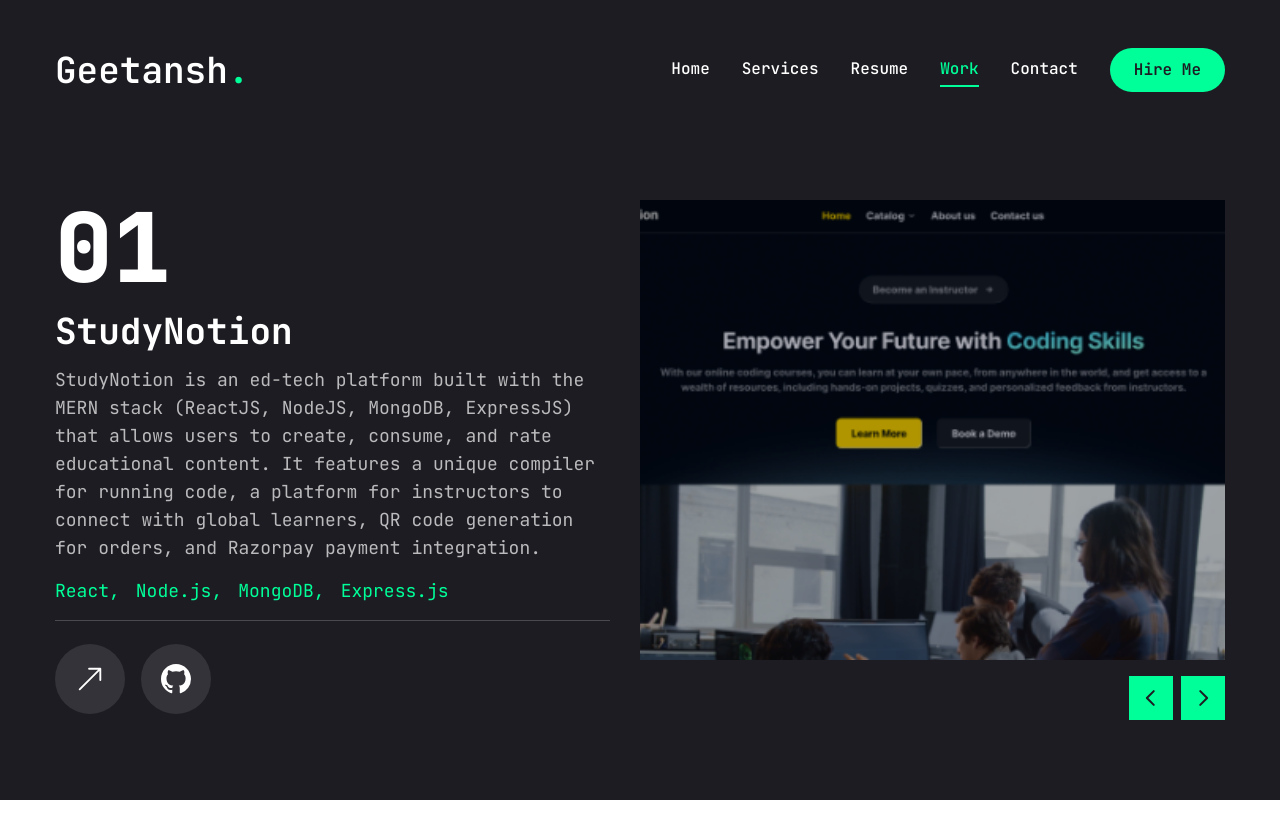
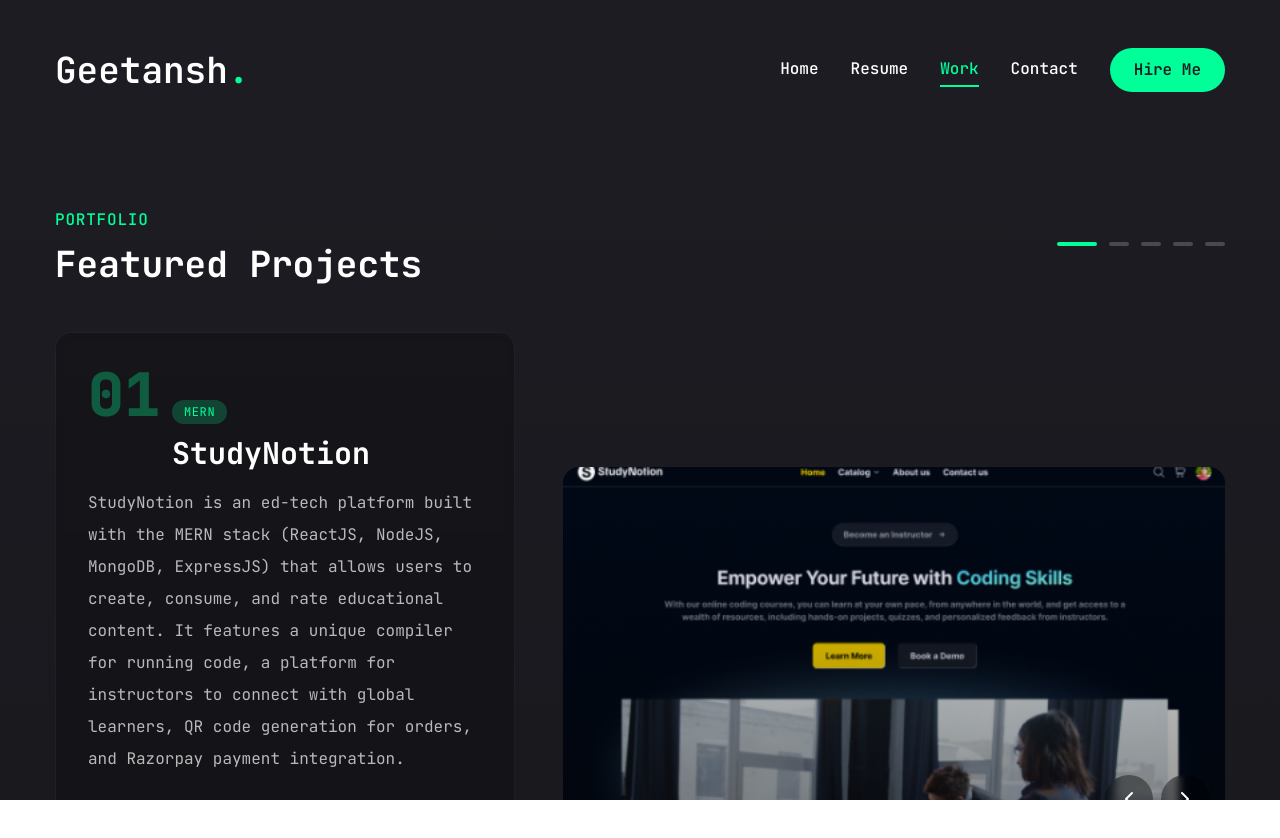
Before and after one commit to Geetansh431/Portfolio, a Next.js app: page /work in a window 1280 px wide. Shown: the top 838 px of the page. Before the commit the page ends 800 px from the top, so only its background shows below. Built offline with nearby package versions, Linux system fonts and the light colour scheme.

Commit message:
Imporved Work UI/Changed Resume/Contact Page Optimization

```diff
--- a/app/page.jsx
+++ b/app/page.jsx
@@ -23,7 +23,7 @@
           {/* Button and Socials */}
           <div className="flex flex-col xl:flex-row items-center gap-4">
             <a
-              href="/Improving_Resume%20(1).pdf" // Path to the file in the public folder
+              href="/GEETANSH_RESUME.pdf" // Path to the file in the public folder
               download="Geetansh_Resume.pdf" // Desired filename when downloaded
               className="uppercase flex items-center gap-2 border border-accent rounded-lg px-4 py-2 hover:bg-accent hover:text-primary transition-all duration-500"
             >
--- a/app/work/page.jsx
+++ b/app/work/page.jsx
@@ -3,12 +3,15 @@
 import { motion } from "framer-motion"
 import { useState } from "react"
 import { Swiper, SwiperSlide } from "swiper/react"
+import { Navigation, Pagination, EffectFade } from "swiper"
 import "swiper/css"
+import "swiper/css/navigation"
+import "swiper/css/pagination"
+import "swiper/css/effect-fade"
 import { BsArrowUpRight, BsGithub } from "react-icons/bs"
 import { Tooltip, TooltipContent, TooltipProvider, TooltipTrigger } from "@/components/ui/tooltip"
 import Link from "next/link"
 import Image from "next/image"
-import WorkSliderBtns from "@/components/WorkSliderBtns"
 
 const projects = [
   {
@@ -18,7 +21,7 @@
     description: "StudyNotion is an ed-tech platform built with the MERN stack (ReactJS, NodeJS, MongoDB, ExpressJS) that allows users to create, consume, and rate educational content. It features a unique compiler for running code, a platform for instructors to connect with global learners, QR code generation for orders, and Razorpay payment integration.",
     stack: [{ name: "React" }, { name: "Node.js" }, { name: "MongoDB" }, { name: "Express.js" }],
     image: '/assets/assets/work/thumb1.png',
-    live: '',
+    live: 'https://study-notion-theta-dusky.vercel.app/',
     github: "https://github.com/Geetansh431/StudyNotion"
   },
   {
@@ -46,7 +49,7 @@
     category: 'Java',
     title: "Flappy Bird",
     description: "This is a simple clone of the popular Flappy Bird game, developed using Java and Swing for the graphical user interface. The objective of the game is to control a bird, avoiding obstacles by flying between them.",
-    stack: [{ name: "Java" }, { name: "Swing" },],
+    stack: [{ name: "Java" }, { name: "Swing" }],
     image: '/assets/assets/work/thumb4.png',
     live: '',
     github: "https://github.com/Geetansh431/FlappyBird"
@@ -59,103 +62,182 @@
     stack: [{ name: "React" }, { name: "Redux" }, { name: "Node.js" }, { name: "MongoDB" }],
     image: '/assets/assets/work/thumb5.png',
     live: '',
-    github: "This project is a web application that replicates the core functionalities of Airbnb, allowing users to book accommodations, manage listings, and handle bookings seamlessly. Built with a modern tech stack, this application aims to provide a user-friendly experience similar to Airbnb."
+    github: "https://github.com/Geetansh431/Airbnb"
   },
 ]
 
 const Work = () => {
-  const [project, setProject] = useState(projects[0]);
-  const handleSlideChange = (swiper) => {
-    // Get the current slide index
-    const currentIndex = swiper.activeIndex;
-    // Update the project state based on the current slide index
-    setProject(projects[currentIndex]);
-  };
+  const [activeProject, setActiveProject] = useState(0);
 
   return (
     <motion.section
       initial={{ opacity: 0 }}
-      animate={{ opacity: 1, transition: { delay: 2.4, duration: 0.4, ease: "easeIn" } }}
-      className="min-h-[80vh] flex flex-col justify-center py-12 xl:px-0"
+      animate={{ opacity: 1, transition: { delay: 1.2, duration: 0.4, ease: "easeIn" } }}
+      className="py-16 bg-gradient-to-b from-transparent to-black/20"
     >
       <div className="container mx-auto">
-        <div className="flex flex-col xl:flex-row xl:gap-[30px]">
-          <div className="w-full xl:w-[50%] xl:h-[460px] flex flex-col xl:justify-between order-2 xl:order-none">
-            <div className="flex flex-col gap-[15px] h-[50%]">
-              {/* Outline */}
-              <div className="text-8xl leading-none font-extrabold text-transparent bg-clip-text text-white">{project.num}</div>
-              {/* Project Title */}
-              <h2 className="text-4xl font-bold text-white">{project.title}</h2>
-              {/* Project Description */}
-              <p className="text-white/70 text-lg">{project.description}</p>
-              {/* Tech Stack */}
-              <ul className="flex gap-4 text-lg text-accent">
-                {project.stack.map((item, index) => (
-                  <li key={index}>
-                    {item.name}
-                    {index !== project.stack.length - 1 && ","}
-                  </li>
-                ))}
-              </ul>
-              <div className="border-t border-white/20"></div>
-              {/* Buttons */}
-              <div className="flex items-center gap-4 mt-2">
-                {/* Live Project Button */}
-                <Link href={project.live || project.github}>
-                  <TooltipProvider delayDuration={100}>
-                    <Tooltip>
-                      <TooltipTrigger className="w-[70px] h-[70px] rounded-full bg-white/10 flex justify-center items-center group hover:bg-white/20 transition-all">
-                        <BsArrowUpRight className="text-white text-3xl group-hover:text-accent" />
-                      </TooltipTrigger>
-                      <TooltipContent>
-                        <p>Live Project</p>
-                      </TooltipContent>
-                    </Tooltip>
-                  </TooltipProvider>
-                </Link>
-                {/* GitHub Button */}
-                <Link href={project.github}>
-                  <TooltipProvider delayDuration={100}>
-                    <Tooltip>
-                      <TooltipTrigger className="w-[70px] h-[70px] rounded-full bg-white/10 flex justify-center items-center group hover:bg-white/20 transition-all">
-                        <BsGithub className="text-white text-3xl group-hover:text-accent" />
-                      </TooltipTrigger>
-                      <TooltipContent>
-                        <p>GitHub Repo</p>
-                      </TooltipContent>
-                    </Tooltip>
-                  </TooltipProvider>
-                </Link>
+        <div className="flex items-center justify-between mb-12">
+          <div>
+            <h4 className="text-accent mb-2 uppercase tracking-wider font-medium">Portfolio</h4>
+            <h2 className="text-3xl md:text-4xl font-bold text-white">Featured Projects</h2>
+          </div>
+
+          <div className="hidden md:flex items-center gap-3">
+            {projects.map((_, index) => (
+              <button
+                key={index}
+                onClick={() => setActiveProject(index)}
+                className={`h-1 ${index === activeProject ? 'w-10 bg-accent' : 'w-5 bg-white/20'} transition-all duration-300 rounded-full`}
+                aria-label={`View project ${index + 1}`}
+              />
+            ))}
+          </div>
+        </div>
+
+        {/* Main Project Showcase */}
+        <div className="grid grid-cols-1 lg:grid-cols-12 gap-8 lg:gap-12 items-center">
+          {/* Project Details */}
+          <div className="lg:col-span-5 order-2 lg:order-1">
+            <div className="bg-black/20 backdrop-blur-sm p-6 md:p-8 rounded-2xl border border-white/5">
+              <div className="flex items-baseline gap-3 mb-4">
+                <span className="text-6xl font-extrabold text-accent/30">{projects[activeProject].num}</span>
+                <div>
+                  <span className="px-3 py-1 bg-accent/20 text-accent rounded-full text-xs uppercase tracking-wider">{projects[activeProject].category}</span>
+                  <h3 className="text-2xl md:text-3xl font-bold text-white mt-2">{projects[activeProject].title}</h3>
+                </div>
+              </div>
+
+              <p className="text-white/70 mb-6">
+                {projects[activeProject].description}
+              </p>
+
+              <div className="mb-6">
+                <h4 className="text-white text-sm mb-3 font-medium">Technologies Used:</h4>
+                <div className="flex flex-wrap gap-2">
+                  {projects[activeProject].stack.map((tech, index) => (
+                    <span
+                      key={index}
+                      className="px-3 py-1 bg-white/5 border border-white/10 rounded-full text-white/80 text-sm"
+                    >
+                      {tech.name}
+                    </span>
+                  ))}
+                </div>
+              </div>
+
+              <div className="flex items-center gap-4">
+                {/* Live Project Button - Updated with target="_blank" and rel="noopener noreferrer" */}
+                <a
+                  href={projects[activeProject].live || projects[activeProject].github}
+                  target="_blank"
+                  rel="noopener noreferrer"
+                  className="flex items-center gap-2 px-5 py-3 rounded-lg bg-accent text-black font-medium transition-transform hover:translate-y-[-2px]"
+                >
+                  <span>Live Demo</span>
+                  <BsArrowUpRight />
+                </a>
+
+                {/* GitHub Button - Updated with target="_blank" and rel="noopener noreferrer" */}
+                <a
+                  href={projects[activeProject].github}
+                  target="_blank"
+                  rel="noopener noreferrer"
+                  className="flex items-center gap-2 px-5 py-3 rounded-lg bg-white/10 text-white font-medium transition-all hover:bg-white/20"
+                >
+                  <BsGithub />
+                  <span>Source Code</span>
+                </a>
+              </div>
+
+              {/* Mobile Project Navigation */}
+              <div className="flex justify-between items-center mt-8 lg:hidden">
+                <button
+                  onClick={() => setActiveProject(prev => prev === 0 ? projects.length - 1 : prev - 1)}
+                  className="h-10 w-10 rounded-full bg-white/10 flex items-center justify-center hover:bg-white/20"
+                >
+                  <svg xmlns="http://www.w3.org/2000/svg" width="20" height="20" viewBox="0 0 24 24" fill="none" stroke="currentColor" strokeWidth="2" strokeLinecap="round" strokeLinejoin="round" className="text-white">
+                    <path d="M15 18l-6-6 6-6" />
+                  </svg>
+                </button>
+                <div className="text-white/50">
+                  {activeProject + 1} / {projects.length}
+                </div>
+                <button
+                  onClick={() => setActiveProject(prev => prev === projects.length - 1 ? 0 : prev + 1)}
+                  className="h-10 w-10 rounded-full bg-white/10 flex items-center justify-center hover:bg-white/20"
+                >
+                  <svg xmlns="http://www.w3.org/2000/svg" width="20" height="20" viewBox="0 0 24 24" fill="none" stroke="currentColor" strokeWidth="2" strokeLinecap="round" strokeLinejoin="round" className="text-white">
+                    <path d="M9 18l6-6-6-6" />
+                  </svg>
+                </button>
               </div>
             </div>
           </div>
 
-          {/* Swiper Section */}
-          <div className="w-full xl:w-[50%] xl:h-[520px] relative">
-            <Swiper
-              spaceBetween={30}
-              slidesPerView={1}
-              className="xl:h-[520px] mb-12"
-              onSlideChange={handleSlideChange}
+          {/* Project Image */}
+          <div className="lg:col-span-7 order-1 lg:order-2">
+            <div className="relative rounded-2xl overflow-hidden group">
+              <div className="w-full aspect-[16/9] relative">
+                <Image
+                  src={projects[activeProject].image}
+                  alt={projects[activeProject].title}
+                  layout="fill"
+                  objectFit="cover"
+                  className="transition-transform duration-700 group-hover:scale-105"
+                />
+                <div className="absolute inset-0 bg-gradient-to-t from-black/60 to-transparent opacity-70"></div>
+              </div>
+
+              <div className="absolute bottom-0 right-0 p-4 hidden lg:flex gap-2">
+                <button
+                  onClick={() => setActiveProject(prev => prev === 0 ? projects.length - 1 : prev - 1)}
+                  className="h-12 w-12 rounded-full bg-black/40 backdrop-blur-sm flex items-center justify-center hover:bg-accent transition-all text-white"
+                >
+                  <svg xmlns="http://www.w3.org/2000/svg" width="24" height="24" viewBox="0 0 24 24" fill="none" stroke="currentColor" strokeWidth="2" strokeLinecap="round" strokeLinejoin="round">
+                    <path d="M15 18l-6-6 6-6" />
+                  </svg>
+                </button>
+                <button
+                  onClick={() => setActiveProject(prev => prev === projects.length - 1 ? 0 : prev + 1)}
+                  className="h-12 w-12 rounded-full bg-black/40 backdrop-blur-sm flex items-center justify-center hover:bg-accent transition-all text-white"
+                >
+                  <svg xmlns="http://www.w3.org/2000/svg" width="24" height="24" viewBox="0 0 24 24" fill="none" stroke="currentColor" strokeWidth="2" strokeLinecap="round" strokeLinejoin="round">
+                    <path d="M9 18l6-6-6-6" />
+                  </svg>
+                </button>
+              </div>
+            </div>
+          </div>
+        </div>
+
+        {/* Project Thumbnails */}
+        <div className="mt-12 hidden md:grid grid-cols-5 gap-4">
+          {projects.map((project, index) => (
+            <div
+              key={index}
+              onClick={() => setActiveProject(index)}
+              className={`cursor-pointer relative rounded-xl overflow-hidden transition-all duration-300 ${
+                activeProject === index
+                  ? 'ring-2 ring-accent scale-105 shadow-lg shadow-accent/20'
+                  : 'opacity-60 hover:opacity-100'
+              }`}
             >
-              {projects.map((project, index) => (
-                <SwiperSlide key={index} className="w-full">
-                  <div className="h-[460px] relative group flex justify-center items-center">
-                    <div className="absolute top-0 bottom-0 w-full h-full bg-black/30 z-10"></div>
-                    <div className="relative w-full h-full">
-                      <Image src={project.image} layout="fill" objectFit="cover" alt={project.title} />
-                    </div>
-                  </div>
-                </SwiperSlide>
-              ))}
-              {/* Slider Buttons */}
-              <WorkSliderBtns containerStyles="flex gap-2 absolute right-0 bottom-[calc(50%_-_22px)] xl:bottom-0 z-20 w-full justify-between xl:w-max xl:justify-none" btnStyles="bg-accent hover:bg-accent-hover text-primary text-[22px] w-[44px] h-[44px] flex justify-center items-center transition-all" />
-            </Swiper>
-          </div>
+              <div className="aspect-video relative">
+                <Image
+                  src={project.image}
+                  alt={project.title}
+                  layout="fill"
+                  objectFit="cover"
+                  className="transition-transform"
+                />
+                <div className={`absolute inset-0 ${activeProject === index ? 'bg-accent/10' : 'bg-black/40'}`}></div>
+              </div>
+            </div>
+          ))}
         </div>
       </div>
     </motion.section>
   );
 }
 
-export default Work
+export default Work;
--- a/components/ui/MobileNav.jsx
+++ b/components/ui/MobileNav.jsx
@@ -7,7 +7,6 @@
 
 const links = [
     { name: "home", path: "/" },
-    { name: "services", path: "/services" },
     { name: "resume", path: "/resume" },
     { name: "work", path: "/work" },
     { name: "contact", path: "/contact" },
--- a/components/ui/Nav.jsx
+++ b/components/ui/Nav.jsx
@@ -8,10 +8,6 @@
   {
     name: 'home',
     path: '/'
-  },
-  {
-    name: 'services',
-    path: '/services'
   },
   {
     name: 'resume',
```
Also changed, not shown: app/contact/page.jsx (+138 -13 lines), 1 other file (tests, documents, lock files or other folders).
